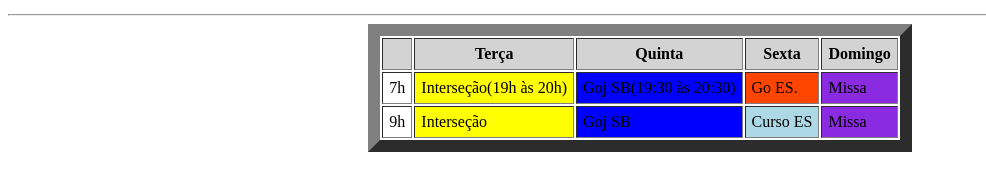
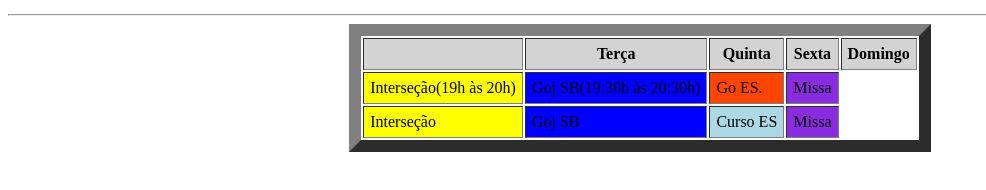
Before and after one commit to Cristiano-v7/pw1.0, a plain HTML site: page avaliacoes/Atividade1/atividades.html in a window 1280 px wide. Shown: the part 122-312 px from the top of the page, without its empty margins (0-986 px from the left). Drawn offline with Linux system fonts and the light colour scheme.

Commit message:
1 file modified

```diff
--- a/avaliacoes/Atividade1/atividades.html
+++ b/avaliacoes/Atividade1/atividades.html
@@ -19,14 +19,12 @@
         <th>Domingo</th>
         </tr>
         <tr>
-          <td>7h</td>
           <td bgcolor="FFFF00">Interseção(19h às 20h)</td>
-        <td bgcolor="0000FF">Goj SB(19:30 às 20:30)</td>
+        <td bgcolor="0000FF">Goj SB(19:30h às 20:30h)</td>
         <td bgcolor="FF4500 ">Go ES.</td>
         <td bgcolor="8A2BE2">Missa</td>
         </tr>
           <tr>
-            <td>9h</td>
           <td bgcolor="FFFF00">Interseção</td>
           <td bgcolor="0000FF">Goj SB</td>
           <td bgcolor="ADD8E6">Curso ES</td>
```
